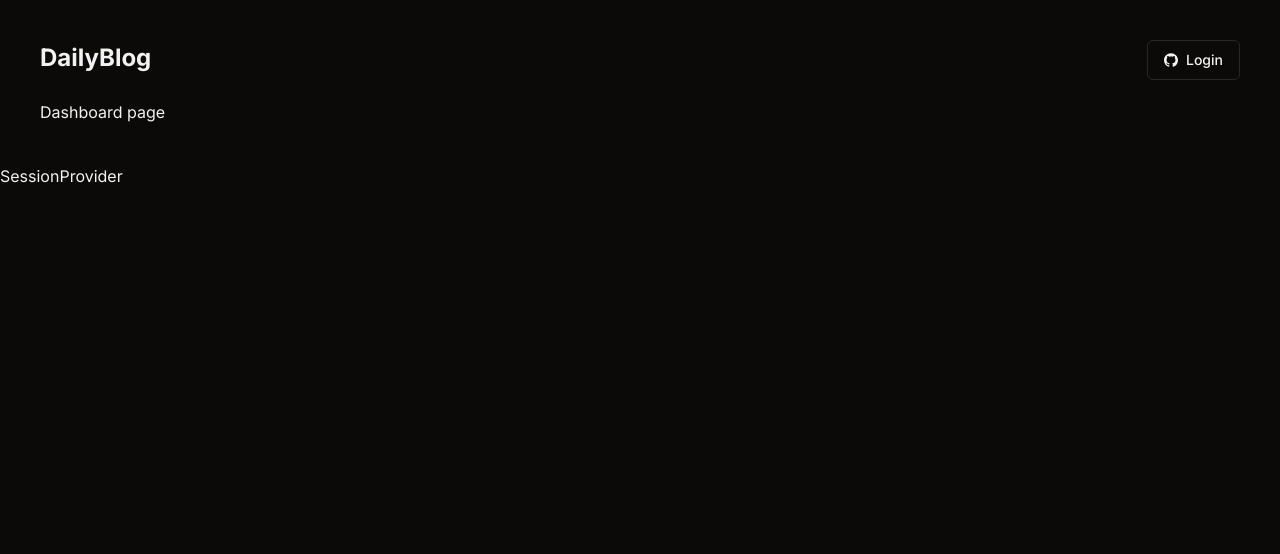
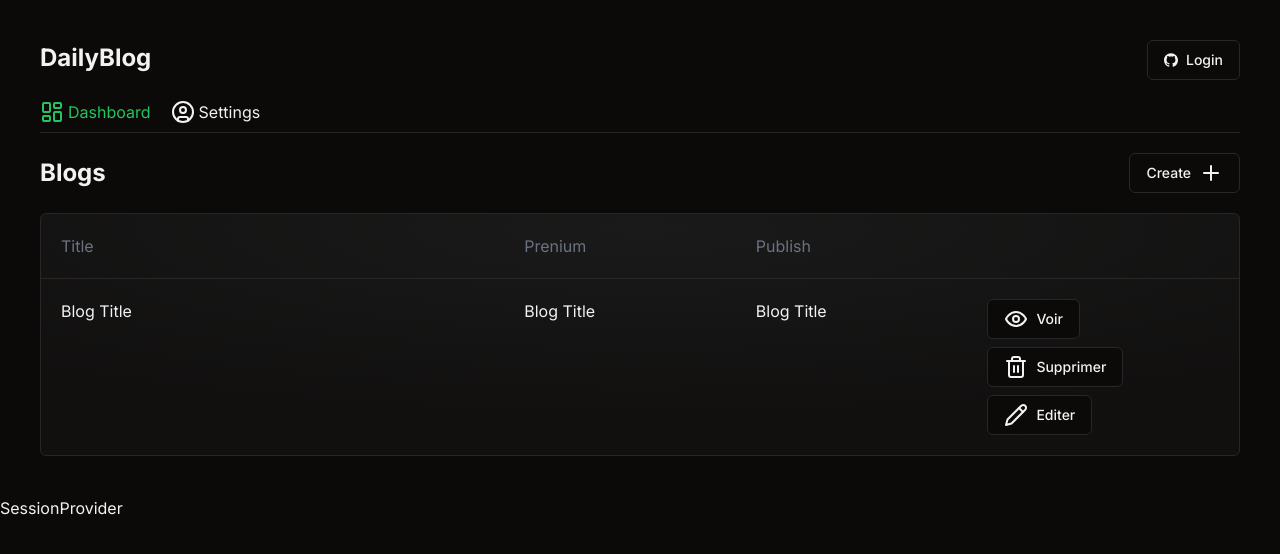
Before and after one commit to Lugdu84/blog-with-supabase, a Next.js app: page /dashboard in a window 1280 px wide. Shown: the top 554 px of the page. Built offline with nearby package versions, Linux system fonts and the light colour scheme; no server answers.

Commit message:
Add create blog functionality to dashboard page and restrict access to admin users

```diff
--- /dev/null
+++ b/app/dashboard/_components/actions-table.tsx
@@ -0,0 +1,22 @@
+import React from 'react'
+import { EyeIcon, PencilIcon, Trash2Icon } from 'lucide-react'
+import { Button } from '@/components/ui/button'
+
+export default function ActionsTable() {
+  return (
+    <div className="flex items-center gap-2 flex-wrap">
+      <Button variant="outline" className="flex items-center gap-2">
+        <EyeIcon />
+        Voir
+      </Button>
+      <Button variant="outline" className="flex items-center gap-2">
+        <Trash2Icon />
+        Supprimer
+      </Button>
+      <Button variant="outline" className="flex items-center gap-2">
+        <PencilIcon />
+        Editer
+      </Button>
+    </div>
+  )
+}
--- /dev/null
+++ b/app/dashboard/_components/blog-table.tsx
@@ -0,0 +1,21 @@
+import ActionsTable from './actions-table'
+
+export default function BlogTable() {
+  return (
+    <div className=" overflow-x-auto">
+      <div className="border bg-gradient-dark rounded-md w-[900px] md:w-full">
+        <div className="grid grid-cols-5 p-5 text-gray-500 border-b">
+          <h2 className="col-span-2">Title</h2>
+          <h2>Prenium</h2>
+          <h2>Publish</h2>
+        </div>
+        <div className="grid grid-cols-5 p-5">
+          <p className="col-span-2">Blog Title</p>
+          <p>Blog Title</p>
+          <p>Blog Title</p>
+          <ActionsTable />
+        </div>
+      </div>
+    </div>
+  )
+}
--- /dev/null
+++ b/app/dashboard/_components/nav-links.tsx
@@ -0,0 +1,41 @@
+'use client'
+
+import Link from 'next/link'
+import { CircleUser, LayoutDashboard } from 'lucide-react'
+import { usePathname } from 'next/navigation'
+import { cn } from '@/lib/utils'
+
+export default function NavLinks() {
+  const pathname = usePathname()
+  const links = [
+    {
+      name: 'Dashboard',
+      href: '/dashboard',
+      Icon: LayoutDashboard,
+    },
+    {
+      name: 'Settings',
+      href: '/dashboard/user',
+      Icon: CircleUser,
+    },
+  ]
+
+  const isSelectedLink = (href: string) => pathname === href
+  return (
+    <div className="flex items-center gap-5 border-b pb-2">
+      {links.map(({ href, name, Icon }) => (
+        <Link
+          key={href}
+          href={href}
+          className={cn(
+            'flex items-center gap-1 hover:underline transition-all',
+            isSelectedLink(href) && 'text-green-500',
+          )}
+        >
+          <Icon />
+          <span>{name}</span>
+        </Link>
+      ))}
+    </div>
+  )
+}
--- /dev/null
+++ b/app/dashboard/blog/create/page.tsx
@@ -0,0 +1,5 @@
+import React from 'react'
+
+export default function BlogCreatePage() {
+  return <div>page</div>
+}
--- /dev/null
+++ b/app/dashboard/layout.tsx
@@ -0,0 +1,14 @@
+import { ReactNode } from 'react'
+import NavLinks from './_components/nav-links'
+
+type DashboardLayoutProps = {
+  children: ReactNode
+}
+export default function DashBoardLayout({ children }: DashboardLayoutProps) {
+  return (
+    <div className="space-y-5">
+      <NavLinks />
+      {children}
+    </div>
+  )
+}
--- a/app/dashboard/page.tsx
+++ b/app/dashboard/page.tsx
@@ -1,3 +1,20 @@
+import { PlusIcon } from 'lucide-react'
+import Link from 'next/link'
+import { Button } from '@/components/ui/button'
+import BlogTable from './_components/blog-table'
+
 export default function DashboardPage() {
-  return <div>Dashboard page</div>
+  return (
+    <div className="space-y-5">
+      <div className="flex items-center justify-between">
+        <h1 className="text-2xl font-bold">Blogs</h1>
+        <Link href="/dashboard/blog/create">
+          <Button variant="outline" className="gap-2">
+            Create <PlusIcon />
+          </Button>
+        </Link>
+      </div>
+      <BlogTable />
+    </div>
+  )
 }
--- /dev/null
+++ b/app/dashboard/user/page.tsx
@@ -0,0 +1,3 @@
+export default function DashboardUserPage() {
+  return <div>Dashboard User</div>
+}
--- a/components/nav/profil.tsx
+++ b/components/nav/profil.tsx
@@ -22,6 +22,8 @@ export default function Profil() {
     supabase.auth.signOut()
     setUser(undefined)
   }
+
+  const isAdmin = user?.user_metadata.role === 'admin'
   return (
     <Popover>
       <PopoverTrigger>
@@ -38,6 +40,7 @@ export default function Profil() {
           <p>{user?.user_metadata?.user_name}</p>
           <p className="text-gray-500">{user?.user_metadata?.email}</p>
         </div>
+        {isAdmin && (
           <Link className="block" href="/dashboard">
             <PopoverClose asChild>
               <Button
@@ -49,6 +52,7 @@ export default function Profil() {
               </Button>
             </PopoverClose>
           </Link>
+        )}
 
         <Button
           onClick={handleLogout}
--- a/tailwind.config.ts
+++ b/tailwind.config.ts
@@ -1,76 +1,84 @@
 /** @type {import('tailwindcss').Config} */
 module.exports = {
-  darkMode: ["class"],
+  darkMode: ['class'],
   content: [
     './pages/**/*.{ts,tsx}',
     './components/**/*.{ts,tsx}',
     './app/**/*.{ts,tsx}',
     './src/**/*.{ts,tsx}',
-	],
+  ],
   theme: {
     container: {
       center: true,
-      padding: "2rem",
+      padding: '2rem',
       screens: {
-        "2xl": "1400px",
+        '2xl': '1400px',
       },
     },
     extend: {
       colors: {
-        border: "hsl(var(--border))",
-        input: "hsl(var(--input))",
-        ring: "hsl(var(--ring))",
-        background: "hsl(var(--background))",
-        foreground: "hsl(var(--foreground))",
+        border: 'hsl(var(--border))',
+        input: 'hsl(var(--input))',
+        ring: 'hsl(var(--ring))',
+        background: 'hsl(var(--background))',
+        foreground: 'hsl(var(--foreground))',
         primary: {
-          DEFAULT: "hsl(var(--primary))",
-          foreground: "hsl(var(--primary-foreground))",
+          DEFAULT: 'hsl(var(--primary))',
+          foreground: 'hsl(var(--primary-foreground))',
         },
         secondary: {
-          DEFAULT: "hsl(var(--secondary))",
-          foreground: "hsl(var(--secondary-foreground))",
+          DEFAULT: 'hsl(var(--secondary))',
+          foreground: 'hsl(var(--secondary-foreground))',
         },
         destructive: {
-          DEFAULT: "hsl(var(--destructive))",
-          foreground: "hsl(var(--destructive-foreground))",
+          DEFAULT: 'hsl(var(--destructive))',
+          foreground: 'hsl(var(--destructive-foreground))',
         },
         muted: {
-          DEFAULT: "hsl(var(--muted))",
-          foreground: "hsl(var(--muted-foreground))",
+          DEFAULT: 'hsl(var(--muted))',
+          foreground: 'hsl(var(--muted-foreground))',
         },
         accent: {
-          DEFAULT: "hsl(var(--accent))",
-          foreground: "hsl(var(--accent-foreground))",
+          DEFAULT: 'hsl(var(--accent))',
+          foreground: 'hsl(var(--accent-foreground))',
         },
         popover: {
-          DEFAULT: "hsl(var(--popover))",
-          foreground: "hsl(var(--popover-foreground))",
+          DEFAULT: 'hsl(var(--popover))',
+          foreground: 'hsl(var(--popover-foreground))',
         },
         card: {
-          DEFAULT: "hsl(var(--card))",
-          foreground: "hsl(var(--card-foreground))",
+          DEFAULT: 'hsl(var(--card))',
+          foreground: 'hsl(var(--card-foreground))',
         },
       },
       borderRadius: {
-        lg: "var(--radius)",
-        md: "calc(var(--radius) - 2px)",
-        sm: "calc(var(--radius) - 4px)",
+        lg: 'var(--radius)',
+        md: 'calc(var(--radius) - 2px)',
+        sm: 'calc(var(--radius) - 4px)',
       },
       keyframes: {
-        "accordion-down": {
+        'accordion-down': {
           from: { height: 0 },
-          to: { height: "var(--radix-accordion-content-height)" },
+          to: { height: 'var(--radix-accordion-content-height)' },
         },
-        "accordion-up": {
-          from: { height: "var(--radix-accordion-content-height)" },
+        'accordion-up': {
+          from: { height: 'var(--radix-accordion-content-height)' },
           to: { height: 0 },
         },
       },
       animation: {
-        "accordion-down": "accordion-down 0.2s ease-out",
-        "accordion-up": "accordion-up 0.2s ease-out",
+        'accordion-down': 'accordion-down 0.2s ease-out',
+        'accordion-up': 'accordion-up 0.2s ease-out',
+      },
+      backgroundImage: {
+        'gradient-dark':
+          'radial-gradient(76.33% 76.59% at 50.15% 6.06%, #1A1A1A 0%, rgba(26, 26, 26, 0.38) 100%)',
+      },
+      height: {
+        '70vh': '70vh',
       },
     },
   },
-  plugins: [require("tailwindcss-animate")],
+  // eslint-disable-next-line global-require
+  plugins: [require('tailwindcss-animate')],
 }
```
Also changed, not shown: middleware.ts (+8 -0 lines). Lines whose indentation alone changed are shown as unchanged.
